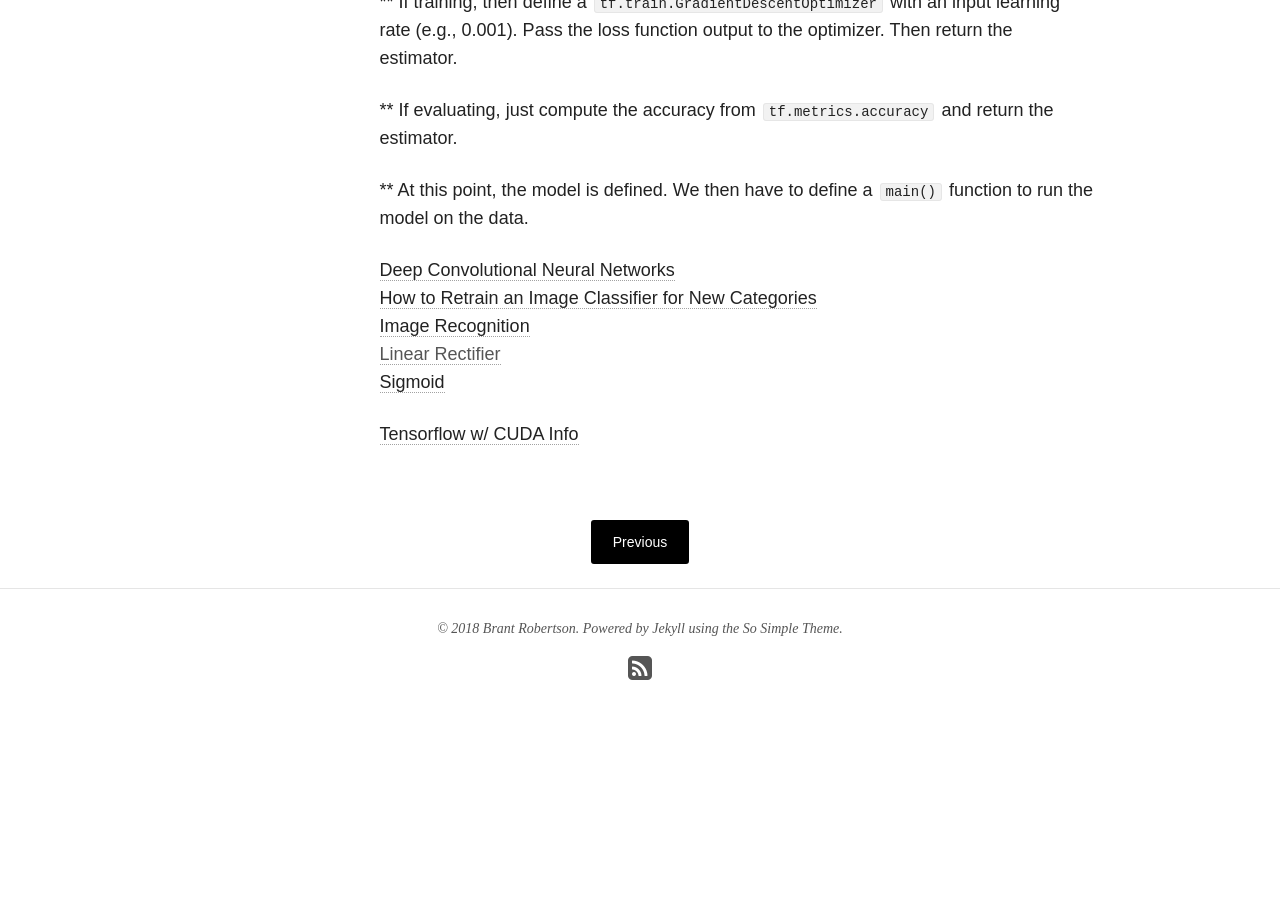
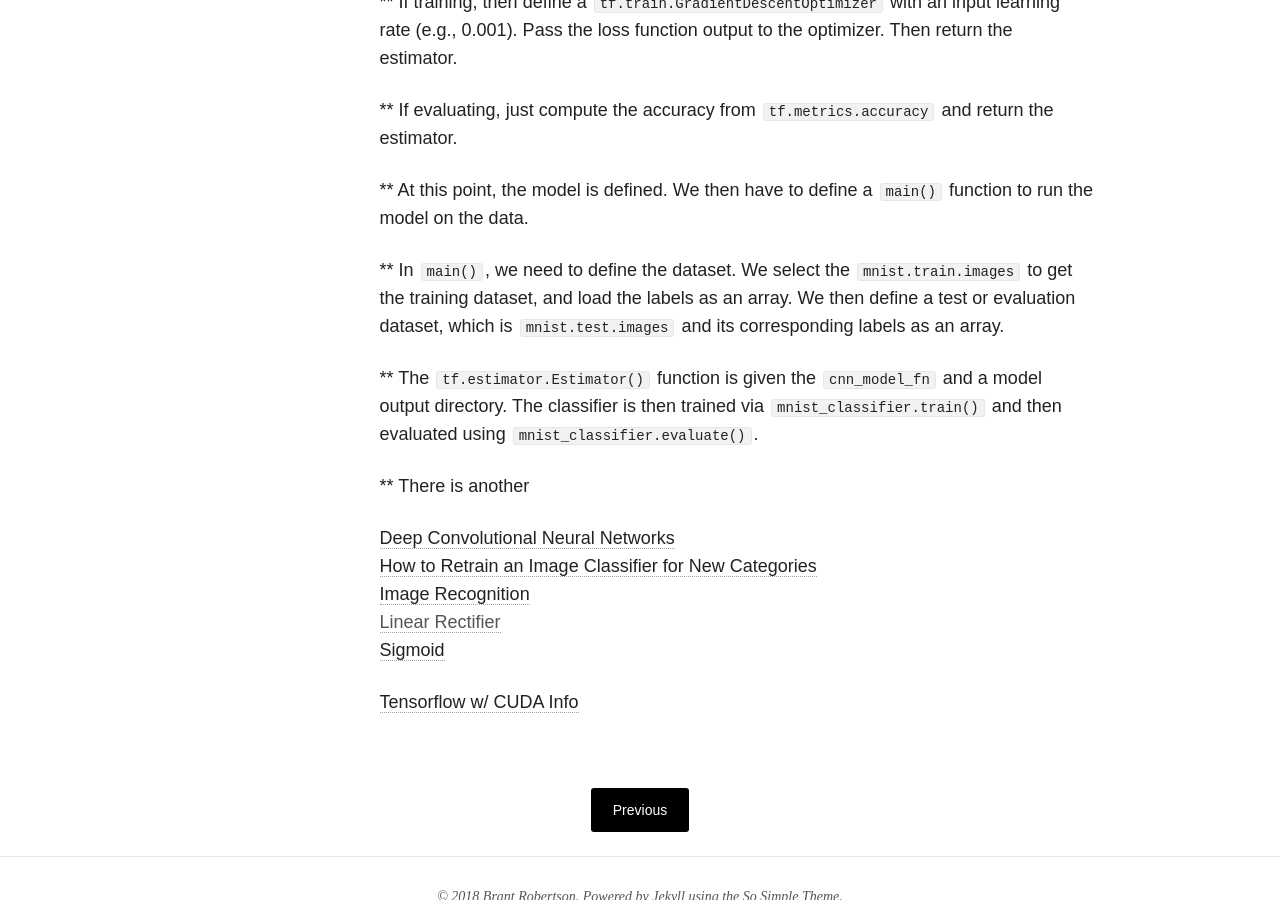
Before and after one commit to brantr/brantr.github.io, a Jekyll site: the page built from _posts/blog/2018-04-02-tensorflow.md, in a window 1280 px wide and 900 px high, scrolled down 2334 px. Built offline with Jekyll 4.4.1, drawn with Linux system fonts in a browser that asks for light colours; nearby versions of some CDN libraries; before the commit the page ends 3114 px from its top, so only the background shows below that.

Commit message:
Adding information about the main function.

```diff
--- a/_posts/blog/2018-04-02-tensorflow.md
+++ b/_posts/blog/2018-04-02-tensorflow.md
@@ -55,6 +55,12 @@ can be input into `tf.layers.dense()`.
 
 ** At this point, the model is defined.  We then have to define a `main()` function to run the model on the data.
 
+** In `main()`, we need to define the dataset.  We select the `mnist.train.images` to get the training dataset, and load the labels as an array.  We then define a test or evaluation dataset, which is `mnist.test.images` and its corresponding labels as an array.
+
+** The `tf.estimator.Estimator()` function is given the `cnn_model_fn` and a model output directory.  The classifier is then trained via `mnist_classifier.train()` and then evaluated using `mnist_classifier.evaluate()`.
+
+** There is another
+
 [Deep Convolutional Neural Networks](https://www.tensorflow.org/tutorials/deep_cnn)
 [How to Retrain an Image Classifier for New Categories](https://www.tensorflow.org/tutorials/image_retraining)
 [Image Recognition](https://www.tensorflow.org/tutorials/image_recognition)
```
